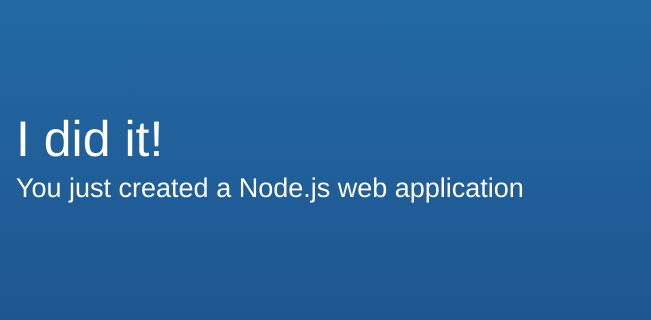
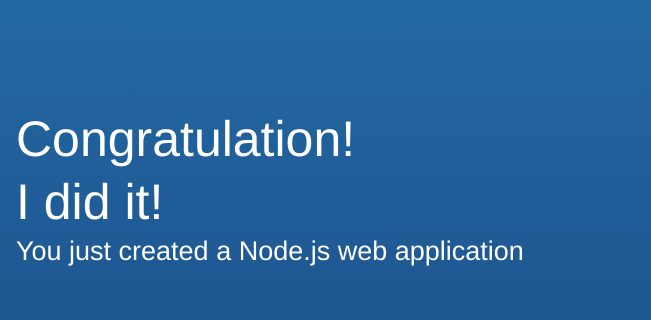
Before and after one commit to chunyap28/my-first-aws-project, a website: page public/index.html in a window 1280 px wide. Shown: the part 171-491 px from the top of the page, 629-1280 px from the left. Drawn offline with Linux system fonts and the light colour scheme.

Commit message:
fix to fulfil test case

```diff
--- a/public/index.html
+++ b/public/index.html
@@ -58,6 +58,7 @@
         <div class="message">
             <a class="twitter-link" href="http://twitter.com/home/?status=I%20created%20a%20project%20with%20AWS%20CodeStar!%20%23AWS%20%23AWSCodeStar%20https%3A%2F%2Faws.amazon.com%2Fcodestar"><img src="assets/img/tweet.svg" /></a>
             <div class="text">
+		<h1>Congratulation!</h1>
                 <h1>I did it!</h1>
                 <h2>You just created a Node.js web application</h2>
             </div>
```
